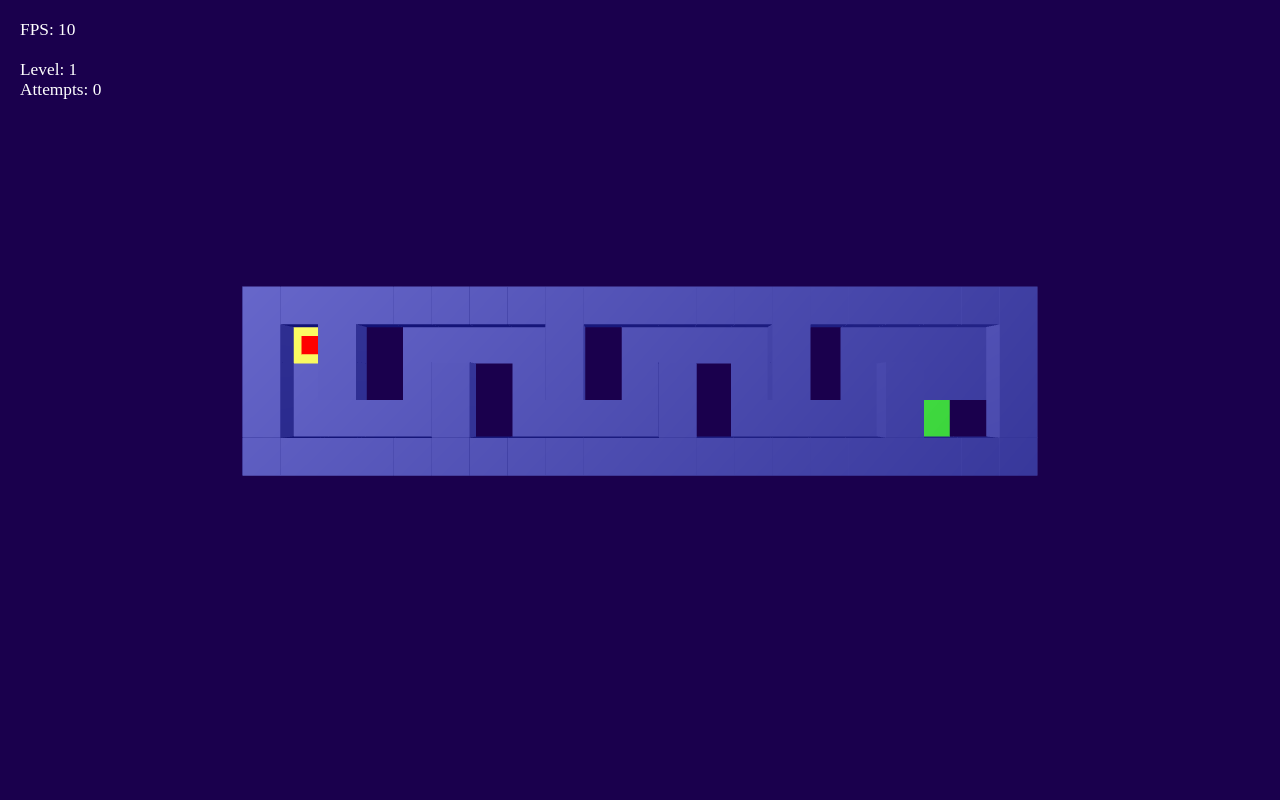
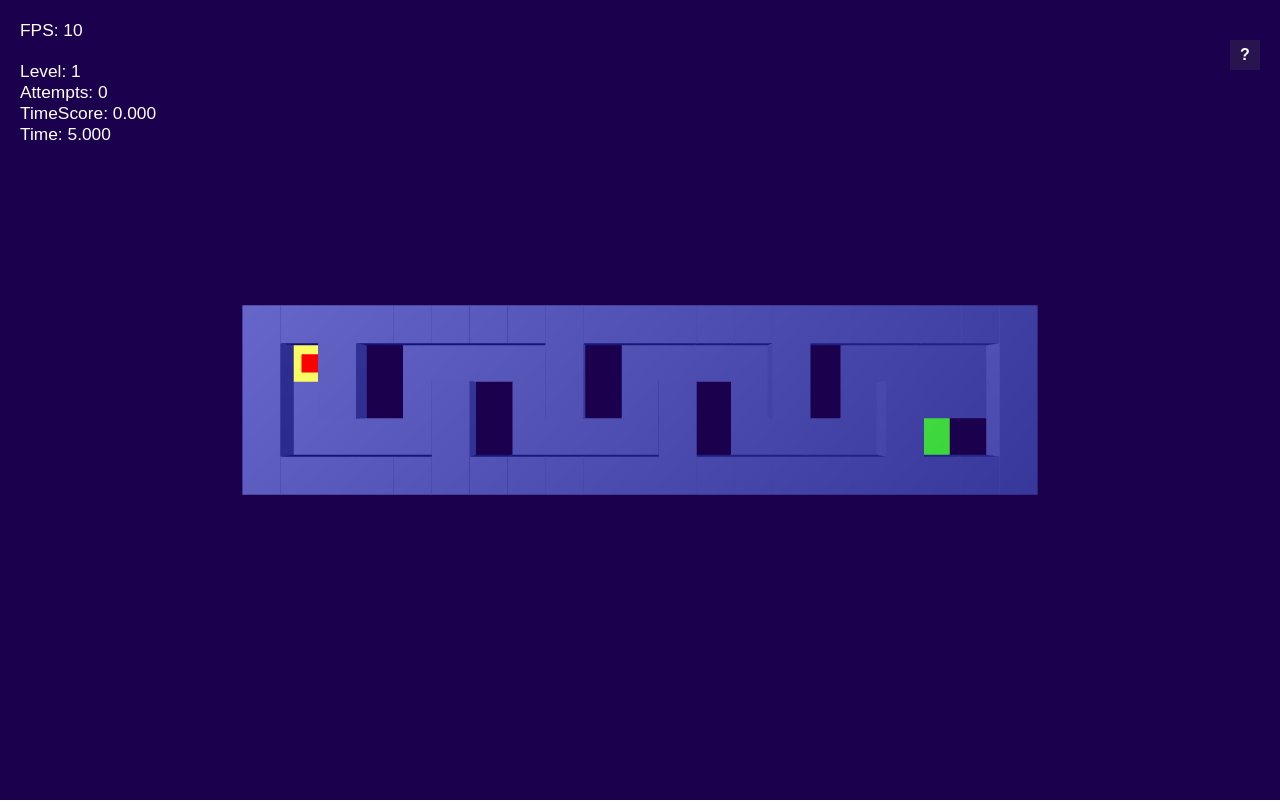
Before and after one commit to iferrer20/WebGL-Maze, a plain HTML site: page index.html in a window 1280 px wide. Drawn offline with Linux system fonts and the light colour scheme; animation ran at ten frames a second.

Commit message:
Levels added

```diff
--- a/css/styles.css
+++ b/css/styles.css
@@ -2,6 +2,7 @@ body, html {
   margin: 0px;
   width: 100%;
   height: 100%;
+  font-family: Arial, Helvetica, sans-serif;
 }
 #game-info, #render-info {
   position: absolute;
@@ -14,12 +15,37 @@ body, html {
 #game-info {
   top: 40px;
 }
-#no-webgl {
+#info-hvr {
+  position: absolute;
+  color: white;
+  font-weight: bold;
+  top: 40px;
+  right: 20px;
+  width: 30px;
+  height: 30px;
+  display: flex;
+  align-items: center;
+  justify-content: center;
+  background-color: rgba(87, 87, 87, 0.246);
+  cursor: pointer;
+}
+#controls {
+  position: absolute;
+  width: 450px;
+  color: white;
+  top: 90px;
+  right: 20px;
+  background-color: rgba(87, 87, 87, 0.246);
+  padding: 20px;
+}
+
+.centered {
   position: absolute;
   color: black;
-  font-family: Arial, Helvetica, sans-serif;
+
   top: 50%;
   left: 50%;
+  text-align: center;
   transform: translate(-50%, -50%);
 
 }
--- a/index.html
+++ b/index.html
@@ -11,8 +11,23 @@
   </head>
   <body>
     <span id="render-info"></span>
+    <div id="info-hvr">?</div>
+    <div id="controls" class="hidden">
+      Controles
+      <br>
+      Mover tablero: ← ↑ → (Shift para mayor presición)
+      <br>
+      Zoom in: z
+      <br>
+      Zoom out: x
+    </div>
     <span id="game-info">aa</span>
-    <h1 class="hidden" id="no-webgl">WebGL Not supported</h1>
+    <h1 class="hidden centered" id="no-webgl">WebGL Not supported</h1>
+    <h1 class="hidden centered" id="no-levels">
+      The end!
+      <br>
+      No levels left
+    </h1>
     <canvas id="glcanvas"></canvas>
   </body>
 </html>
--- a/js/index.js
+++ b/js/index.js
@@ -15,31 +15,49 @@ gl.drawElementsInstancedANGLE = instance_ext.drawElementsInstancedANGLE.bind(ins
 gl.drawArraysInstancedANGLE = instance_ext.drawArraysInstancedANGLE.bind(instance_ext);
 
 // Current time start
-const timeStart = Date.now()/1000;
 var timeLastFrame = Date.now();
 var deltaTime = Date.now();
 var nextSecond = 0;
 
 function getTime() {
-  return (Date.now()/1000)-timeStart;
+  return performance.now()/1000;
 }
 
 // Math utilities
 const { vec3, vec2, mat3, mat4, quat } = glMatrix;
 const { toRadian } = glMatrix.glMatrix;
+const clamp = (num, min, max) => Math.min(Math.max(num, min), max);
 
 // GAME
 const Game = {
   level: 1,
   deaths: 0,
+  time: 0,
+  timeScore: localStorage.getItem('timeScore'),
   infoDom: document.getElementById('game-info'),
+  timeStart: getTime(),
+  updateGameScore() {
+    if (this.time >= this.score && this.score != 0) {
+      return;
+    }
+
+    this.timeScore[this.level] = this.time;
+    localStorage.setItem('timeScore', JSON.stringify(this.timeScore));
+  },
   updateGameInfo() {
+    let score = this.timeScore[this.level];
+    this.score = score ? score : 0;
+    this.time = getTime() - this.timeStart;
     this.infoDom.innerText = `
     Level: ${this.level}
     Attempts: ${this.deaths}
+    TimeScore: ${this.score.toFixed(3)}
+    Time: ${this.time.toFixed(3)}
     `;
   }
 }
+Game.timeScore = localStorage.getItem('timeScore');
+Game.timeScore = Game.timeScore ? JSON.parse(Game.timeScore) : {};
 Game.updateGameInfo();
 
 // WINDOW
@@ -77,11 +95,14 @@ const Camera = {
   proj: mat4.create(),
   view: mat4.create(),
   force: vec3.create(),
-  linearDrag: 0.9,
+  linearDrag: 0.8,
   moveSpeed: 0.005,
+  shiftMoveSpeed: 0.001,
   rx: toRadian(90),
   ry: toRadian(90),
   rdistance: 20,
+  maxZoomIn: 4,
+  maxZoomOut: 60,
 
   init() {
     Window.addResizeCallback(this.updateProjection.bind(this));
@@ -97,25 +118,25 @@ const Camera = {
     Shaders.updateUniform('view', u => gl.uniformMatrix4fv(u, gl.FALSE, this.view));
   },
   updateInitValues() {
-    this.pointToView = vec3.fromValues(GameMap.maps[Game.level-1][0].length/2-0.5, 0, GameMap.maps[Game.level-1].length/2); // Look to map center
+    this.pointToView = vec3.fromValues(GameMap.maps[Game.level-1][0].length/2-0.5, 0, GameMap.maps[Game.level-1].length/2-0.5); // Look to map center
     this.rdistance = GameMap.maps[Game.level-1][0].length + 5; // Set distance depending of map the size
     this.rx = toRadian(90);
     this.ry = toRadian(90);
     vec3.set(this.force, 0, 0, 0);
   },
   update() {
-
+    let moveSpeed = Input.keys['ShiftLeft'] ? this.shiftMoveSpeed : this.moveSpeed;
     if (Input.keys['ArrowLeft']) {
-      this.force[0] -= this.moveSpeed * deltaTime;
+      this.force[0] -= moveSpeed;
     }
     if (Input.keys['ArrowRight']) {
-      this.force[0] += this.moveSpeed * deltaTime;
+      this.force[0] += moveSpeed;
     }
     if (Input.keys['ArrowUp']) {
-      this.force[1] -= this.moveSpeed * deltaTime;
+      this.force[1] -= moveSpeed;
     }
     if (Input.keys['ArrowDown']) {
-      this.force[1] += this.moveSpeed * deltaTime;
+      this.force[1] += moveSpeed;
     }
     if (Input.keys['KeyX']) {
       this.rdistance += 0.25 * deltaTime;
@@ -124,14 +145,16 @@ const Camera = {
       this.rdistance -= 0.25 * deltaTime;
     }
 
+    this.rdistance = clamp(this.rdistance, this.maxZoomIn, this.maxZoomOut);
+
     let deg = (this.ry+this.force[1])*180/Math.PI
     if (deg >= 45 && deg <= 135) {
-      this.ry += this.force[1];
+      this.ry += this.force[1] * deltaTime;
     }
 
     deg = (this.rx+this.force[0])*180/Math.PI;
     if (deg >= 45 && deg <= 135) {
-      this.rx += this.force[0];
+      this.rx += this.force[0] * deltaTime;
     }
 
     this.camX = Math.cos(this.rx) * this.rdistance;
@@ -176,6 +199,7 @@ const Render = {
   renderUpdateQueue: [],
   renderObjectQueue: [],
   fps: 0,
+  stop: false,
   infoDom: document.getElementById('render-info'),
 
   onResizeWindow() {
@@ -185,11 +209,22 @@ const Render = {
     this.infoDom.innerText = `FPS: ${this.fps}`;
   },
 
-  update() {
+  async nextFrame() {
+    return new Promise((res, e) => {
+      requestAnimationFrame(() => {
+        res();
+      });
+    });
+  },
+
+  async render() {
+    for (;!this.stop;) {
       // Delta time
-    deltaTime = Date.now()-timeLastFrame;
+      deltaTime = performance.now()-timeLastFrame;
       deltaTime /= 10;
-    timeLastFrame = Date.now();
+      deltaTime = clamp(deltaTime, 0, 30);
+
+      timeLastFrame = performance.now();
 
       gl.clearColor(0.1, 0.0, 0.3, 1.0);
       gl.clear(gl.COLOR_BUFFER_BIT|gl.DEPTH_BUFFER_BIT);
@@ -213,8 +248,12 @@ const Render = {
       } else {
         this.fps++;
       }
+      Game.updateGameInfo();
 
-    requestAnimationFrame(this.update.bind(this));
+      await this.nextFrame();
+    }
+
+
   },
 
   addUpdate(f, bind) {
@@ -244,8 +283,7 @@ const Render = {
     gl.enable(gl.DEPTH_TEST);
     gl.depthFunc(gl.LEQUAL);
 
-
-    this.update();
+    this.render();
   }
 }
 
@@ -405,7 +443,7 @@ function matFromPosRot(pos, rot) {
 
 }
 
-// Physics
+// PLAYERPHYSICS
 const PlayerPhysics = (props) => ({
   init() {
     this.velocity = vec3.create();
@@ -415,16 +453,25 @@ const PlayerPhysics = (props) => ({
 
   },
   update() {
-    let gravity_delta = vec3.create();
-    vec3.mul(gravity_delta, this.gravity, vec3.fromValues(deltaTime, deltaTime, deltaTime));
-    vec3.add(this.velocity, this.velocity, gravity_delta);
+    vec3.add(this.velocity, this.velocity, this.gravity);
+
+    for (let i=0; i<=2; i++) {
+      if (i == 1) continue;
+      this.velocity[i] = clamp(
+        this.velocity[i],
+        -((this.velocity[i]/20) + Math.abs(this.gravity[i]) * 30),
+        ((this.velocity[i]/20) + Math.abs(this.gravity[i] * 30))
+      );
+    }
+
     let pos = vec3.create();
     mat4.getTranslation(pos, this.model);
 
+
     //Collisions
-    let nextPosX = pos[0] + this.velocity[0];
-    let nextPosY = pos[2] + this.velocity[1];
-    let nextPosZ = pos[2] + this.velocity[2];
+    let nextPosX = pos[0] + this.velocity[0] * deltaTime;
+    let nextPosY = pos[2] + this.velocity[1] * deltaTime;
+    let nextPosZ = pos[2] + this.velocity[2] * deltaTime;
 
     const map = GameMap.maps[Game.level-1];
 
@@ -441,10 +488,11 @@ const PlayerPhysics = (props) => ({
       || map[~~(pos[2]+0.25)][~~(nextPosX+0.75)] == 1
       || map[~~(pos[2]+0.75)][~~(nextPosX+0.75)] == 1
 
-      collY = map[~~(pos[2]+0.25)][~~(pos[0]+0.25)] != 2
-      || map[~~(pos[2]+0.75)][~~(pos[0]+0.25)] != 2
-      || map[~~(pos[2]+0.25)][~~(pos[0]+0.75)] != 2
-      || map[~~(pos[2]+0.75)][~~(pos[0]+0.75)] != 2;
+      collY =
+         map[~~(pos[2]+0.45)][~~(pos[0]+0.45)] != 2
+      || map[~~(pos[2]+0.55)][~~(pos[0]+0.45)] != 2
+      || map[~~(pos[2]+0.45)][~~(pos[0]+0.55)] != 2
+      || map[~~(pos[2]+0.55)][~~(pos[0]+0.55)] != 2;
 
       collZ =
          map[~~(nextPosZ+0.25)][~~(pos[0]+0.25)] == 1
@@ -476,14 +524,15 @@ const PlayerPhysics = (props) => ({
       return;
     }
 
-    vec3.mul(this.velocity, this.velocity, vec3.fromValues(props.linearDrag, props.linearDrag, props.linearDrag));
-    mat4.translate(this.model, this.model, this.velocity);
+    const velocityDelta = vec3.create();
+    vec3.mul(velocityDelta, this.velocity, vec3.fromValues(deltaTime,deltaTime,deltaTime));
+    mat4.translate(this.model, this.model, velocityDelta);
   }
 });
 
 
 
-// GamePlayer
+// GAMEPLAYER
 const GamePlayer = {
   shader: Shaders.shaders.red,
   drawType: gl.TRIANGLES,
@@ -511,23 +560,31 @@ const GamePlayer = {
         this.gravity[2] = -(Math.cos(Camera.ry))/100;
       },
       onWin() {
+        Game.updateGameScore();
         GameMap.delete();
         Game.level++;
+        if (Game.level <= GameMap.maps.length) {
           Camera.updateInitValues();
           GameMap.loadMap();
           GameMap.load();
-        Game.updateGameInfo();
+          Game.timeStart = getTime();
+        } else {
+          document.getElementById('glcanvas').remove();
+          document.getElementById('no-levels').classList.remove('hidden');
+          Render.stop = true;
+        }
+
       },
       onDie() {
         Game.deaths++;
-        Game.updateGameInfo();
+        Game.timeStart = getTime();
         Camera.updateInitValues();
         mat4.copy(this.model, this.spawnpoint);
       }
     }
   ],
   components: [
-    PlayerPhysics({ gravity: vec3.fromValues(0,-0.01,0.0), linearDrag: 0.95 })
+    PlayerPhysics({ gravity: vec3.fromValues(0,-0.01,0.0) })
   ]
 
 }
@@ -559,18 +616,26 @@ const GameMap = {
       [1, 1, 1, 1, 1, 1, 1, 1, 1, 1, 1]
     ],
     [  // LVL 3
-      [1, 1, 1, 1, 1, 1, 1, 1, 1, 1, 1],
-      [1, 0, 0, 0, 0, 1, 2, 2, 1, 3, 1],
-      [1, 0, 0, 0, 1, 1, 2, 2, 1, 0, 1],
-      [1, 0, 0, 4, 2, 1, 2, 2, 1, 0, 1],
-      [1, 0, 0, 1, 0, 1, 2, 2, 1, 0, 1],
-      [1, 1, 1, 1, 0, 1, 2, 2, 0, 0, 1],
-      [1, 0, 0, 1, 0, 1, 2, 0, 0, 0, 1],
-      [1, 0, 0, 1, 0, 1, 2, 0, 0, 0, 1],
-      [1, 0, 1, 1, 1, 1, 1, 1, 0, 2, 1],
-      [1, 0, 0, 0, 0, 0, 0, 0, 0, 0, 1],
-      [1, 1, 2, 2, 2, 2, 0, 0, 0, 0, 1],
-      [1, 1, 1, 1, 1, 1, 1, 1, 1, 1, 1]
+      [1, 1, 1, 1, 1, 1, 1, 1, 1, 1, 1, 1, 1, 1, 1, 1, 1, 1, 1, 1],
+      [1, 4, 0, 0, 0, 0, 0, 0, 0, 0, 0, 0, 0, 0, 0, 0, 0, 0, 0, 1],
+      [1, 1, 1, 1, 1, 1, 1, 1, 1, 1, 1, 1, 1, 1, 1, 1, 1, 0, 2, 1],
+      [1, 0, 0, 0, 0, 0, 1, 1, 2, 2, 0, 0, 0, 0, 0, 0, 1, 0, 2, 1],
+      [1, 0, 0, 1, 2, 0, 2, 1, 2, 2, 0, 0, 0, 0, 0, 0, 1, 0, 0, 1],
+      [1, 0, 0, 1, 2, 0, 2, 1, 2, 2, 0, 0, 0, 0, 1, 0, 1, 0, 0, 1],
+      [1, 2, 0, 1, 2, 0, 2, 1, 2, 2, 0, 0, 2, 1, 0, 0, 1, 2, 0, 1],
+      [1, 2, 0, 1, 2, 0, 2, 1, 2, 2, 0, 0, 2, 1, 0, 2, 1, 2, 0, 1],
+      [1, 2, 0, 1, 2, 0, 2, 1, 2, 2, 3, 3, 2, 1, 0, 2, 1, 0, 0, 1],
+      [1, 0, 0, 1, 2, 0, 2, 1, 2, 2, 3, 3, 2, 1, 0, 0, 1, 0, 0, 1],
+      [1, 0, 2, 1, 2, 0, 2, 1, 2, 2, 2, 2, 2, 2, 1, 0, 1, 0, 2, 1],
+      [1, 0, 2, 1, 2, 0, 2, 1, 2, 2, 2, 2, 2, 2, 1, 0, 1, 0, 2, 1],
+      [1, 0, 2, 1, 2, 0, 2, 1, 1, 1, 1, 1, 1, 1, 1, 0, 1, 0, 0, 1],
+      [1, 0, 2, 1, 2, 0, 2, 2, 2, 2, 2, 0, 0, 0, 0, 0, 1, 0, 0, 1],
+      [1, 0, 0, 1, 1, 0, 0, 0, 0, 0, 0, 0, 0, 0, 0, 0, 1, 2, 0, 1],
+      [1, 2, 0, 1, 1, 1, 2, 2, 2, 2, 2, 2, 2, 2, 2, 2, 1, 2, 0, 1],
+      [1, 2, 0, 1, 1, 1, 1, 1, 1, 1, 1, 1, 1, 1, 1, 1, 1, 0, 0, 1],
+      [1, 2, 0, 0, 0, 0, 0, 0, 0, 2, 0, 0, 0, 0, 0, 2, 0, 0, 0, 1],
+      [1, 1, 0, 0, 0, 0, 2, 0, 0, 0, 0, 0, 2, 0, 0, 0, 0, 0, 0, 1],
+      [1, 1, 1, 1, 1, 1, 1, 1, 1, 1, 1, 1, 1, 1, 1, 1, 1, 1, 1, 1],
     ],
   ],
   instances: [
@@ -899,6 +964,14 @@ const Objects = {
   }
 }
 
+const controls = document.getElementById('controls');
+document.getElementById('info-hvr').onmouseenter = () => {
+  controls.classList.remove('hidden');
+}
+document.getElementById('info-hvr').onmouseleave = () => {
+  controls.classList.add('hidden');
+}
+
 if (gl) {
   Window.init();
   Shaders.init();
```
Lines whose indentation alone changed are shown as unchanged.
